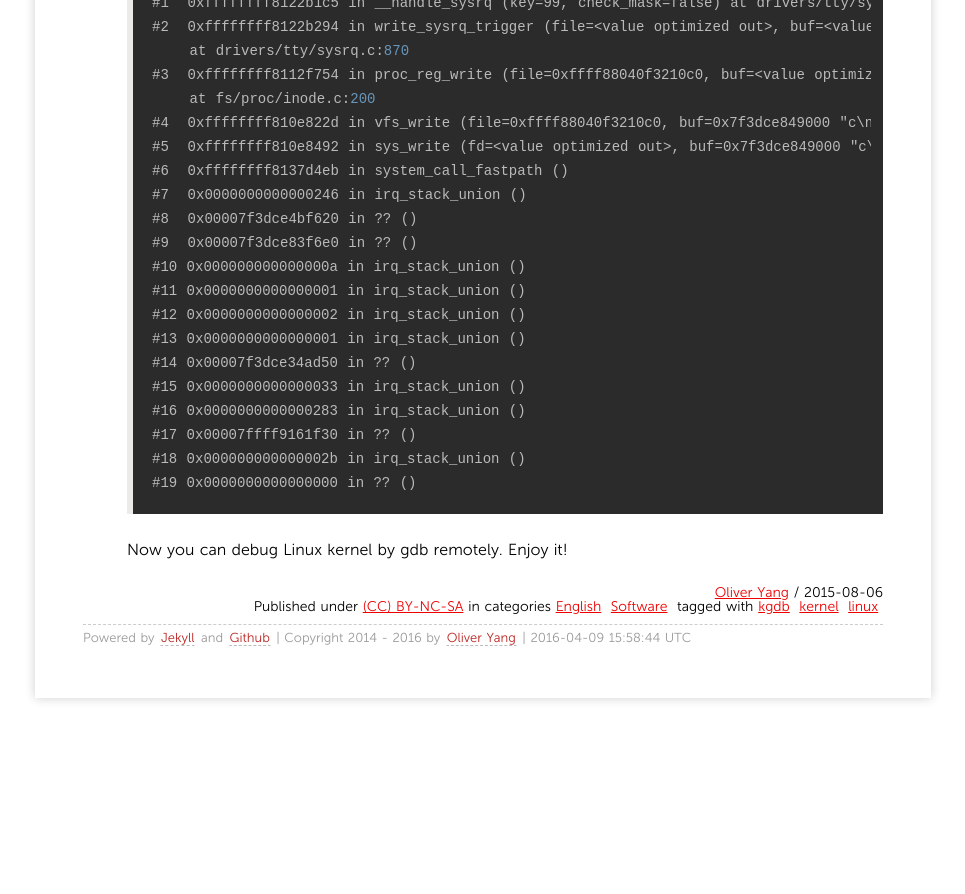
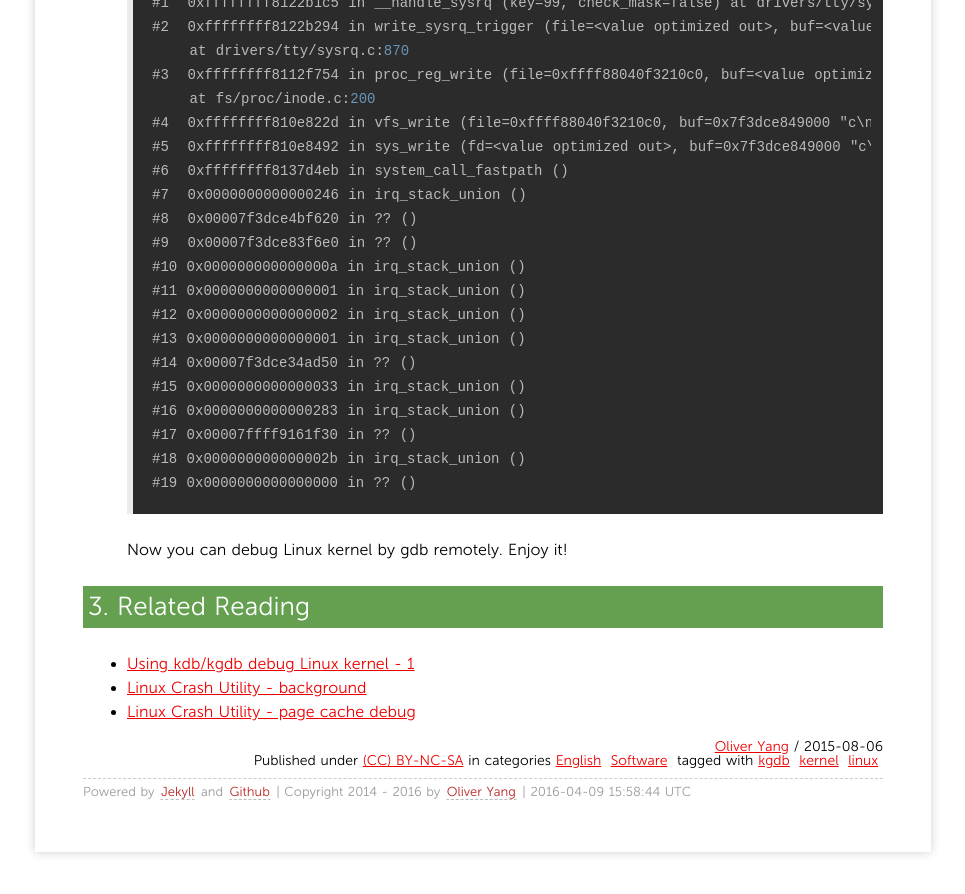
Before and after one commit to yangoliver/yangoliver.github.io, a Jekyll site: the page built from _posts/2015/2015-08-06-using-kgdb-debug-linux-kernel-2.md, in a window 1280 px wide and 900 px high, scrolled down 3184 px. Shown: the top 894 px of the window, without its empty margins (157-1122 px from the left). Built offline with Jekyll 4.4.1, drawn with Linux system fonts in a browser that asks for light colours; comment, search, counter and statistics services are not loaded; before the commit the page ends 3930 px from its top, so only the background shows below that.

Commit message:
update: add related reading sections

```diff
--- a/_posts/2015/2015-08-06-using-kgdb-debug-linux-kernel-2.md
+++ b/_posts/2015/2015-08-06-using-kgdb-debug-linux-kernel-2.md
@@ -136,3 +136,9 @@ There are two big problems for kdb debugging,
 		#19 0x0000000000000000 in ?? ()
 
 	Now you can debug Linux kernel by gdb remotely. Enjoy it!
+
+## 3. Related Reading
+
+* [Using kdb/kgdb debug Linux kernel - 1](http://oliveryang.net/2015/08/using-kgdb-debug-linux-kernel-1/)
+* [Linux Crash Utility - background](http://oliveryang.net/2015/06/linux-crash-background/)
+* [Linux Crash Utility - page cache debug](http://oliveryang.net/2015/07/linux-crash-page-cache-debug/)
```
Also changed, not shown: _posts/2015/2015-07-03-linux-crash-page-cache-debug.md (+5 -0 lines), _posts/2015/2015-07-04-linux-crash-coding-notes.md (+9 -3 lines), _posts/2015/2015-08-05-using-kgdb-debug-linux-kernel-1.md (+5 -0 lines).
